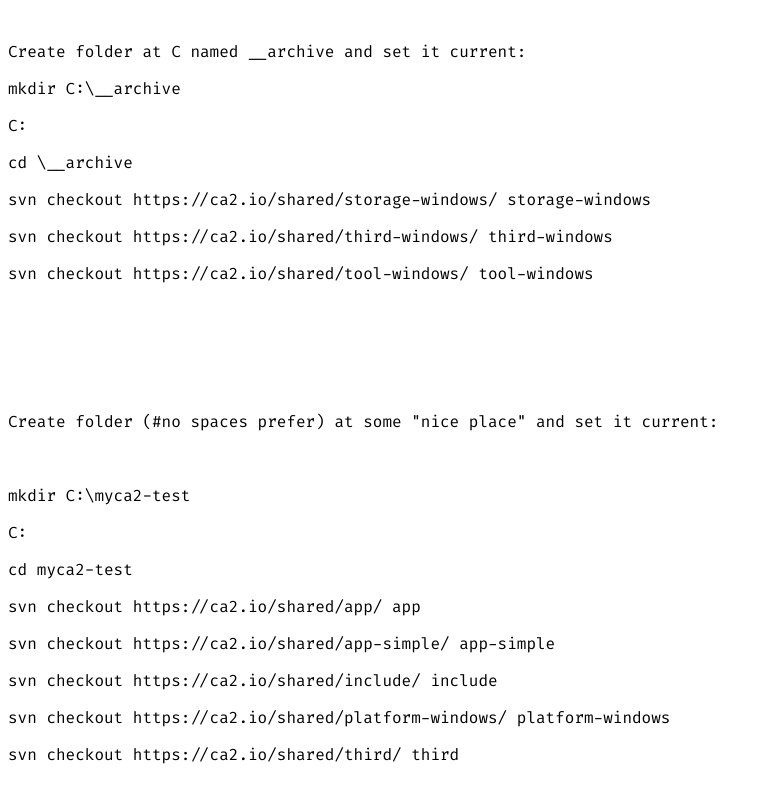
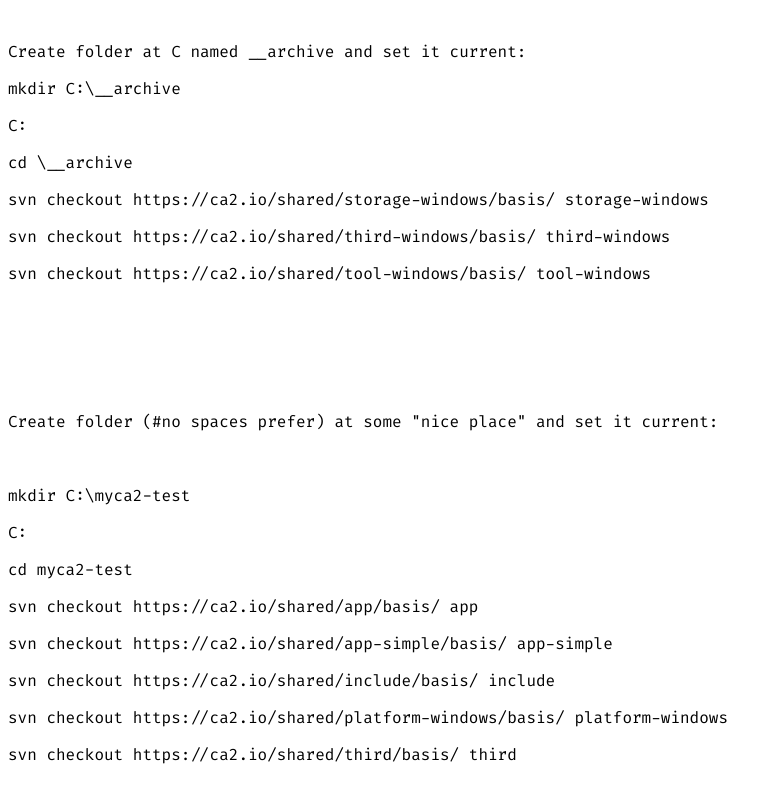
Before and after one commit to ca2/ca2.io, a plain HTML site: page index.html in a window 1280 px wide. Shown: the part 490-1290 px from the top of the page, without its empty margins (0-782 px from the left). Drawn offline with Linux system fonts and the light colour scheme.

Commit message:
<3tbs, Mummi and bilbo!!

```diff
--- a/index.html
+++ b/index.html
@@ -19,15 +19,15 @@ You can find camilo at <a href="https://twitch.tv/ca2software">Twitch.tv/ca2soft
 	<h1>Windows</h1>
 	<p>Install Apache Subversion	(SVN)</p>
 	<p>Suggestion TortoiseSVN (choose command line tools when installing)</p>
-	<p>&nbsp;</p>
+<p>&nbsp;</p>
 	<p>&nbsp;</p>
 	<p>Create folder at C named __archive and set it current:</p>
 	<p>mkdir C:\__archive</p>
 	<p>C:</p>
 	<p>cd \__archive</p>
-	<p>svn checkout https://ca2.io/shared/storage-windows/ storage-windows</p>
-    <p>svn checkout https://ca2.io/shared/third-windows/ third-windows</p>
-    <p>svn checkout https://ca2.io/shared/tool-windows/ tool-windows</p>
+	<p>svn checkout https://ca2.io/shared/storage-windows/basis/ storage-windows</p>
+    <p>svn checkout https://ca2.io/shared/third-windows/basis/ third-windows</p>
+    <p>svn checkout https://ca2.io/shared/tool-windows/basis/ tool-windows</p>
 	<p>&nbsp;</p>
 	<p>&nbsp;</p>
 	<p>&nbsp;</p>
@@ -36,11 +36,11 @@ You can find camilo at <a href="https://twitch.tv/ca2software">Twitch.tv/ca2soft
 	<p>mkdir C:\myca2-test </p>
 	<p>C:</p>
 <p>cd myca2-test</p>
-	<p>svn checkout https://ca2.io/shared/app/ app</p>
-	<p>svn checkout https://ca2.io/shared/app-simple/ app-simple</p>
-	<p>svn checkout https://ca2.io/shared/include/ include</p>
-	<p>svn checkout https://ca2.io/shared/platform-windows/ platform-windows</p>
-	<p>svn checkout https://ca2.io/shared/third/ third</p>
+	<p>svn checkout https://ca2.io/shared/app/basis/ app</p>
+	<p>svn checkout https://ca2.io/shared/app-simple/basis/ app-simple</p>
+	<p>svn checkout https://ca2.io/shared/include/basis/ include</p>
+	<p>svn checkout https://ca2.io/shared/platform-windows/basis/ platform-windows</p>
+	<p>svn checkout https://ca2.io/shared/third/basis/ third</p>
 	<p>&nbsp;</p>
 	<p>&nbsp;</p>
 	<p>&nbsp;</p>
```
